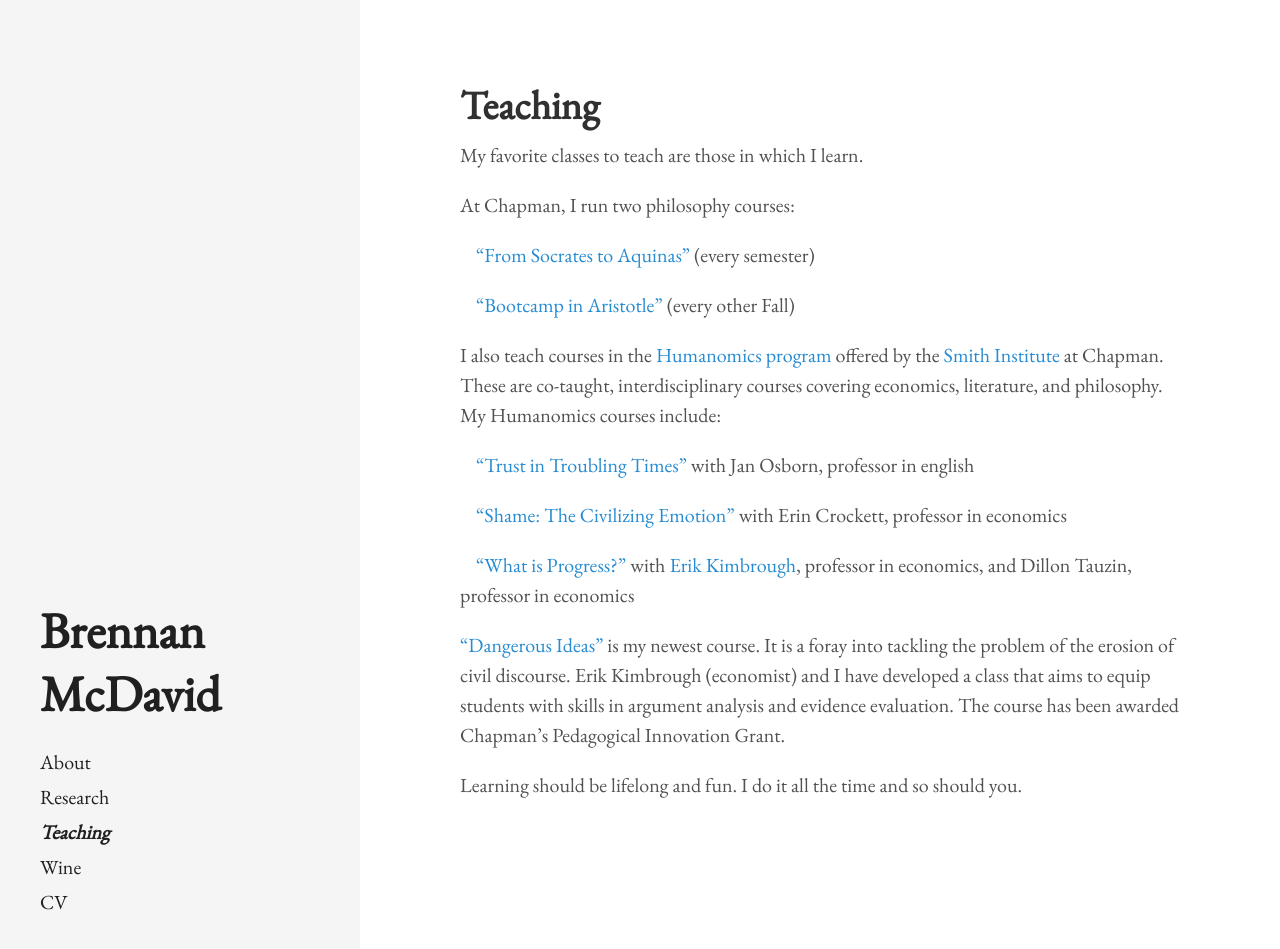
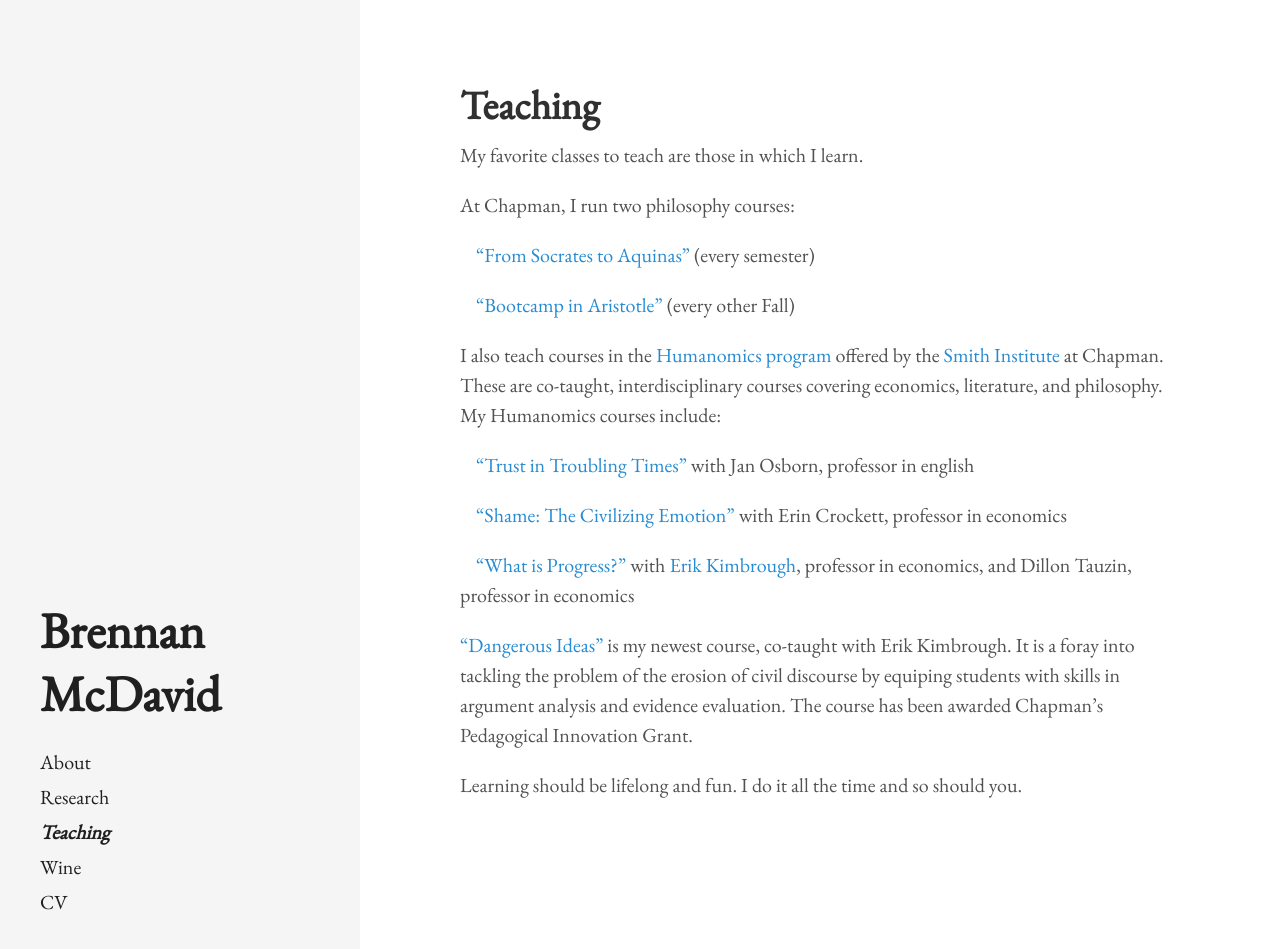
Before and after one commit to bkmcdavid/bkmcdavid.github.io, a Jekyll site: the page built from teaching.md, in a window 1280 px wide and 960 px high. Shown: the top 949 px of the window. Built offline with Jekyll 4.4.1, drawn with Linux system fonts in a browser that asks for light colours.

Commit message:
Update teaching.md

```diff
--- a/teaching.md
+++ b/teaching.md
@@ -21,7 +21,7 @@
 &nbsp;&nbsp;&nbsp;&nbsp;<a href="https://github.com/bkmcdavid/bkmcdavid.github.io/blob/ce745dd1dd6f86862bb5390fe12f738662421509/pdfs/2023HumanomicsProgress.docx">"What is Progress?"</a> with <a href="https://sites.google.com/site/erikkimbrough/">Erik Kimbrough</a>, professor in economics, and Dillon Tauzin, professor in economics
 
 
-<a href="https://github.com/bkmcdavid/bkmcdavid.github.io/blob/b70a45c5b6db5f286252fa06720ca044eeb39912/pdfs/DangerousIdeasFall2024.pdf">"Dangerous Ideas"</a> is my newest course. It is a foray into tackling the problem of the erosion of civil discourse. Erik Kimbrough (economist) and I have developed a class that aims to equip students with skills in argument analysis and evidence evaluation. The course has been awarded Chapman's Pedagogical Innovation Grant.
+<a href="https://github.com/bkmcdavid/bkmcdavid.github.io/blob/b70a45c5b6db5f286252fa06720ca044eeb39912/pdfs/DangerousIdeasFall2024.pdf">"Dangerous Ideas"</a> is my newest course, co-taught with Erik Kimbrough. It is a foray into tackling the problem of the erosion of civil discourse by equiping students with skills in argument analysis and evidence evaluation. The course has been awarded Chapman's Pedagogical Innovation Grant.
 
 
 Learning should be lifelong and fun. I do it all the time and so should you.
```
